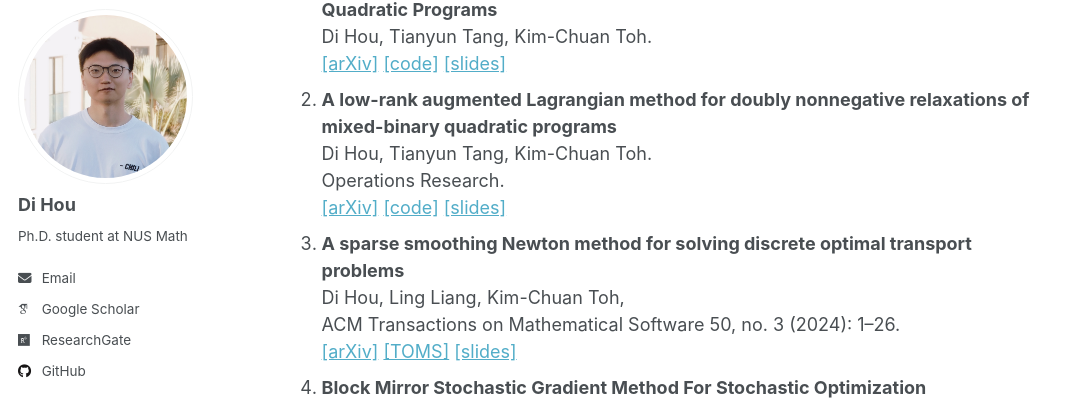
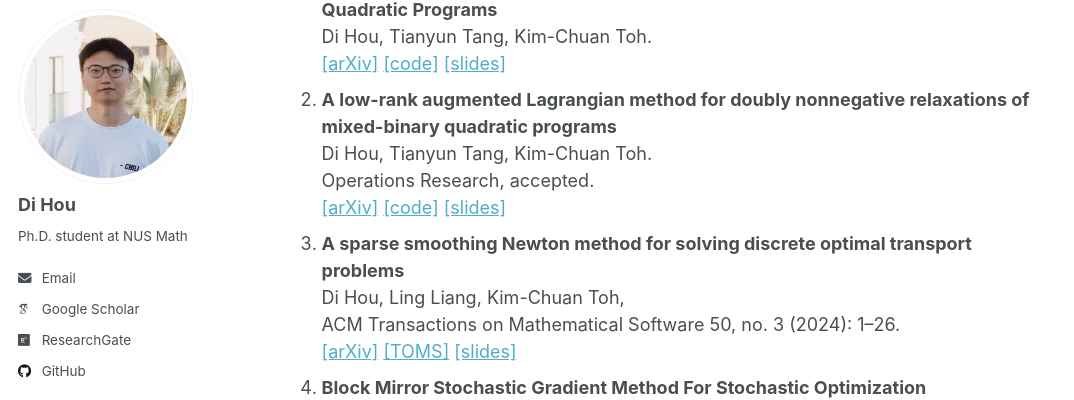
Before and after one commit to HouDiOpt/HouDiOpt.github.io, a Jekyll site: the page built from _pages/about.md, in a window 1280 px wide and 900 px high, scrolled down 555 px. Shown: the part 90-490 px from the top of the window, without its empty margins (0-1074 px from the left). Built offline with Jekyll 4.4.1, drawn with Linux system fonts in a browser that asks for light colours; some web fonts are replaced; a script that is not in the unit is left out.

Commit message:
Update about.md

```diff
--- a/_pages/about.md
+++ b/_pages/about.md
@@ -22,7 +22,7 @@ Publications
 <br>[[arXiv]](https://arxiv.org/abs/2507.13776) [[code]](https://github.com/HouDiOpt/RiNNALplus) [[slides]](/files/RiNNALplus_ICCOPT.pdf)
 1. **A low-rank augmented Lagrangian method for doubly nonnegative relaxations of mixed-binary quadratic programs**
 <br>Di Hou, Tianyun Tang, Kim-Chuan Toh.
-<br>Operations Research.
+<br>Operations Research, accepted.
 <br>[[arXiv]](https://arxiv.org/abs/2502.13849) [[code]](https://github.com/HouDiOpt/RiNNAL) [[slides]](/files/RiNNAL.pdf)
 1. **A sparse smoothing Newton method for solving discrete optimal transport problems**
 <br>Di Hou, Ling Liang, Kim-Chuan Toh,
```
